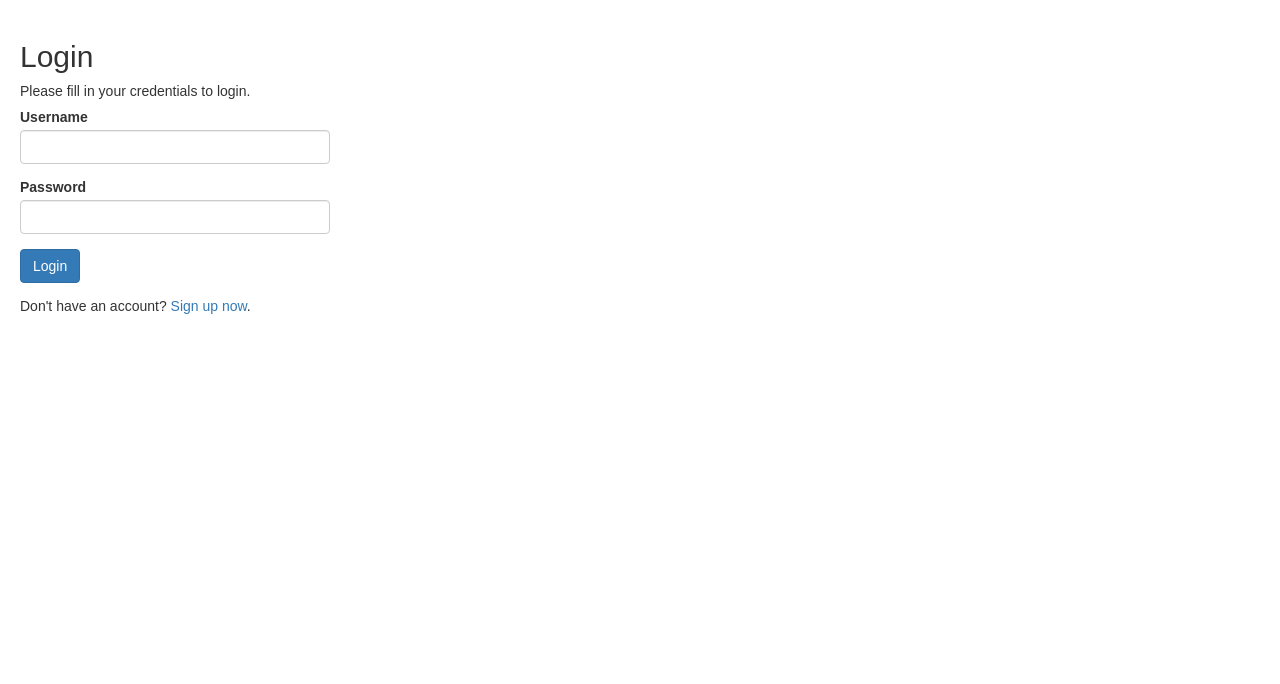
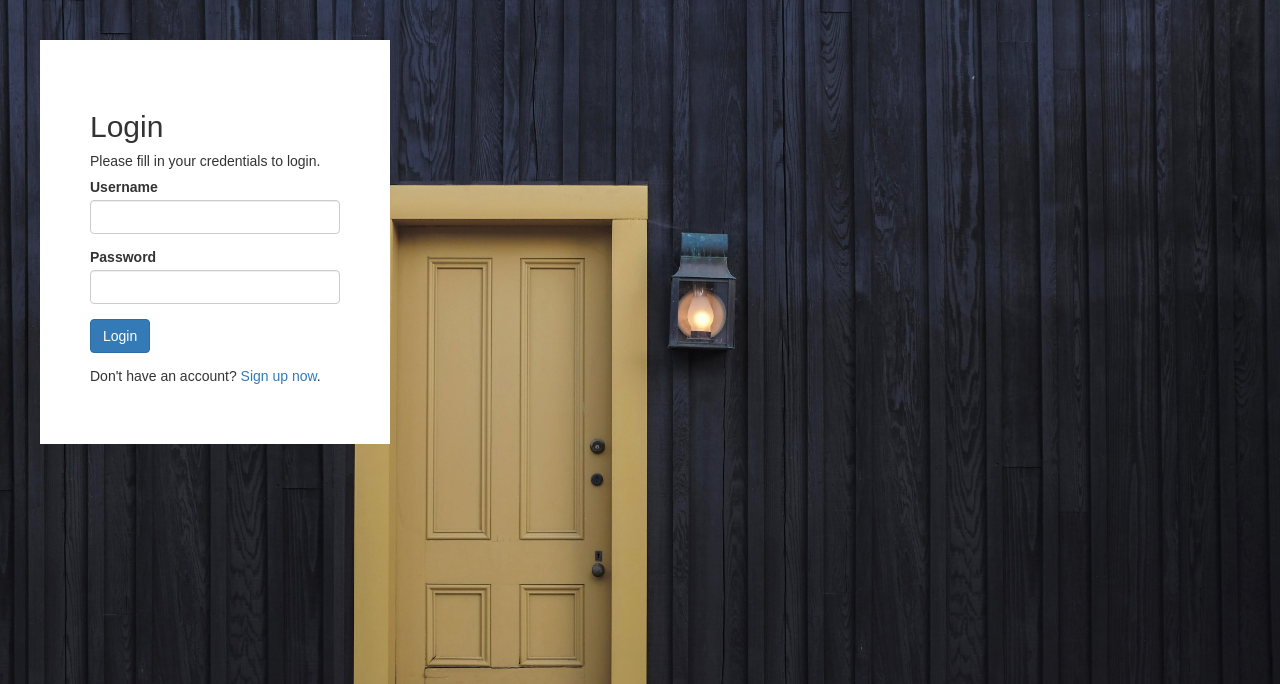
Before and after one commit to JoMputela/Todoapp-PHP-V2, a PHP site: page / in a window 1280 px wide. Shown: the top 684 px of the page. Run offline with PHP 8.4, Linux system fonts and the light colour scheme.

Commit message:
Added my project

```diff
--- a/index.php
+++ b/index.php
@@ -96,10 +96,20 @@ if($_SERVER["REQUEST_METHOD"] == "POST"){
     <link rel="stylesheet" href="https://maxcdn.bootstrapcdn.com/bootstrap/3.3.7/css/bootstrap.css">
     <style type="text/css">
         body{ font: 14px sans-serif; }
-        .wrapper{ width: 350px; padding: 20px; }
+        .wrapper{ width: 350px; padding: 50px;
+        background-color: white;
+        margin-top: 40px;
+        margin-left: 40px;
+}
+#img {
+
+    background-image: url("1.jpg");
+  background-size: cover;
+}
+
     </style>
 </head>
-<body>
+<body id="img">
     <div class="wrapper">
         <h2>Login</h2>
         <p>Please fill in your credentials to login.</p>
```
Also changed, not shown: Welcome.php (+8 -1 lines), 1.jpg (added), 3.jpg (added), 4.jpg (added), 1 other file.
